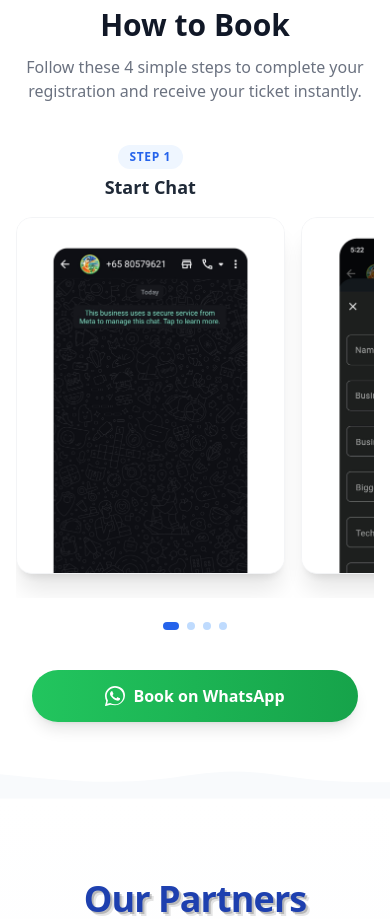
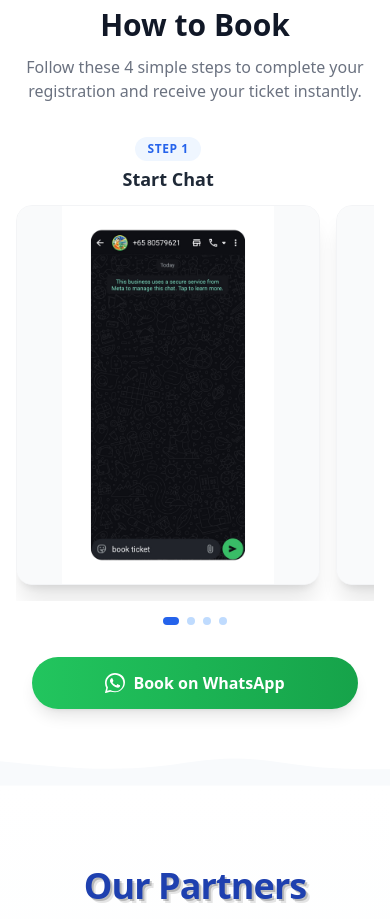
Before and after one commit to TechVaseegrahHub/Singapore-Event, a React (Vite) app: page / in a window 390 px wide. Shown: the part 5580-6499 px from the top of the page. Built offline with nearby package versions, Linux system fonts and the light colour scheme.

Commit message:
Update EventDetailsSection.jsx

```diff
--- a/src/components/EventDetailsSection.jsx
+++ b/src/components/EventDetailsSection.jsx
@@ -32,8 +32,8 @@
     <section id="how-to-book" className="bg-white py-12 px-4 md:py-20 md:px-10">
       <div className="max-w-7xl mx-auto">
 
-        {/* Top Content Area - Optimized for mobile */}
-        <div className="text-center mb-10 md:mb-16">
+        {/* Top Content Area */}
+        <div className="text-center mb-8 md:mb-16">
           <h2 className="text-3xl md:text-5xl font-bold text-gray-900 mb-3 md:mb-4">
             How to Book
           </h2>
@@ -44,50 +44,52 @@
 
         {/*
           Container Logic:
-          - Mobile: Horizontal scrolling carousel (snap-x) with optimized sizing
+          - Mobile: Horizontal scrolling carousel (snap-x) with full images
           - Desktop: 4-column Grid
         */}
-        <div className="flex overflow-x-auto pb-6 gap-4 snap-x snap-mandatory md:grid md:grid-cols-4 md:pb-0 md:gap-6 scrollbar-hide">
+        <div className="flex overflow-x-auto pb-4 gap-4 snap-x snap-mandatory md:grid md:grid-cols-4 md:pb-0 md:gap-6 scrollbar-hide">
           {STEPS.map((item) => (
             <div
               key={item.id}
-              className="flex-shrink-0 w-[75%] sm:w-[45%] md:w-full snap-center group"
+              className="flex-shrink-0 w-[85%] sm:w-[60%] md:w-full snap-center group"
             >
-              {/* Step Label and Title - Centered on mobile */}
-              <div className="mb-4 md:mb-6 text-center md:text-left">
+              {/* Step Label and Title */}
+              <div className="mb-3 md:mb-6 text-center md:text-left">
                 <span className="inline-block px-3 py-1 rounded-full bg-blue-50 text-blue-600 font-semibold text-xs md:text-sm mb-1 md:mb-2 uppercase tracking-wider">
                   {item.step}
                 </span>
                 <h3 className="text-lg md:text-xl font-bold text-gray-800">{item.title}</h3>
               </div>
 
-              {/* Image Card - Optimized aspect ratio for mobile */}
+              {/* Image Card - Full image visible on mobile */}
               <div className="bg-white rounded-2xl md:rounded-[2.5rem] overflow-hidden shadow-xl md:shadow-2xl border border-gray-100 transition-all duration-300 group-hover:shadow-blue-100 group-hover:md:-translate-y-2">
-                <img
-                  src={item.src}
-                  alt={item.title}
-                  className="w-full aspect-[3/4] md:aspect-[9/18] object-cover object-top block"
-                  loading="lazy"
-                />
+                <div className="relative w-full aspect-[4/5] md:aspect-[9/16]">
+                  <img
+                    src={item.src}
+                    alt={item.title}
+                    className="absolute inset-0 w-full h-full object-contain md:object-cover bg-gray-50"
+                    loading="lazy"
+                  />
+                </div>
               </div>
             </div>
           ))}
         </div>
 
-        {/* Mobile Swipe Indicator Dots - Enhanced visibility */}
-        <div className="flex justify-center gap-2 mt-6 md:hidden">
+        {/* Mobile Swipe Indicator Dots */}
+        <div className="flex justify-center gap-2 mt-4 md:hidden">
           {STEPS.map((_, i) => (
             <div
               key={i}
-              className={`w-2 h-2 rounded-full ${
+              className={`w-2 h-2 rounded-full transition-all duration-300 ${
                 i === 0 ? 'bg-blue-600 w-4' : 'bg-blue-200'
-              } transition-all duration-300`}
+              }`}
             ></div>
           ))}
         </div>
 
-        {/* Call to Action Button - WhatsApp Link - Optimized for mobile */}
-        <div className="flex justify-center mt-10 md:mt-16 px-4 md:px-0">
+        {/* WhatsApp Button */}
+        <div className="flex justify-center mt-8 md:mt-16 px-4 md:px-0">
           <a
             href="https://wa.me/6580579621?text=book%20ticket"
             target="_blank"
@@ -96,7 +98,7 @@
           >
             {/* WhatsApp Icon */}
             <svg
-              className="w-5 h-5 mr-2 md:mr-2 group-hover:scale-110 transition-transform duration-300"
+              className="w-5 h-5 mr-2 group-hover:scale-110 transition-transform duration-300"
               fill="currentColor"
               viewBox="0 0 24 24"
             >
@@ -107,7 +109,7 @@
             <span className="relative z-10">Book on WhatsApp</span>
             <span className="absolute inset-0 bg-gradient-to-r from-green-600 to-green-700 opacity-0 group-hover:opacity-100 transition-opacity duration-300 rounded-full"></span>
 
-            {/* Arrow icon for desktop, hidden on mobile */}
+            {/* Desktop Arrow */}
             <svg
               className="hidden md:block relative z-10 w-5 h-5 ml-2 group-hover:translate-x-1 transition-transform duration-300"
               fill="none"
@@ -118,12 +120,9 @@
             </svg>
           </a>
         </div>
-
-        {/* Mobile Sticky WhatsApp Button Alternative - Optional */}
-
       </div>
 
-      {/* CSS to hide scrollbar on mobile carousel */}
+      {/* CSS to hide scrollbar */}
       <style jsx>{`
         .scrollbar-hide::-webkit-scrollbar {
           display: none;
```
